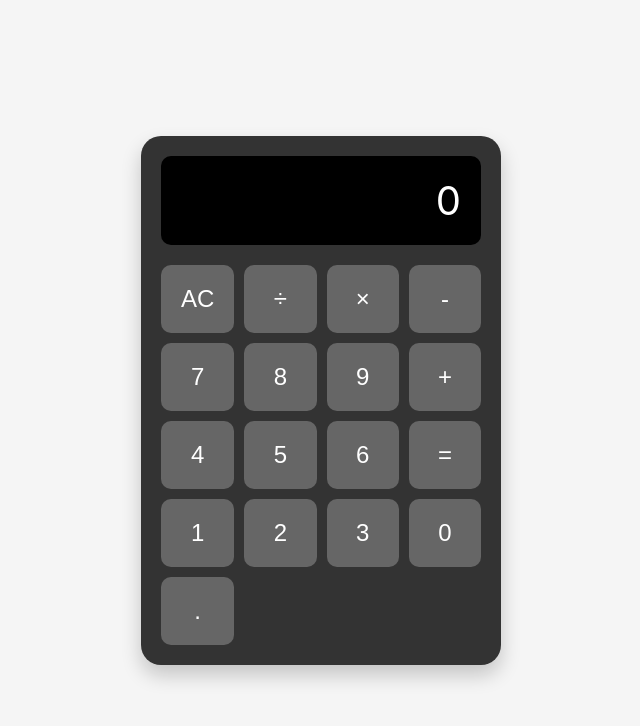
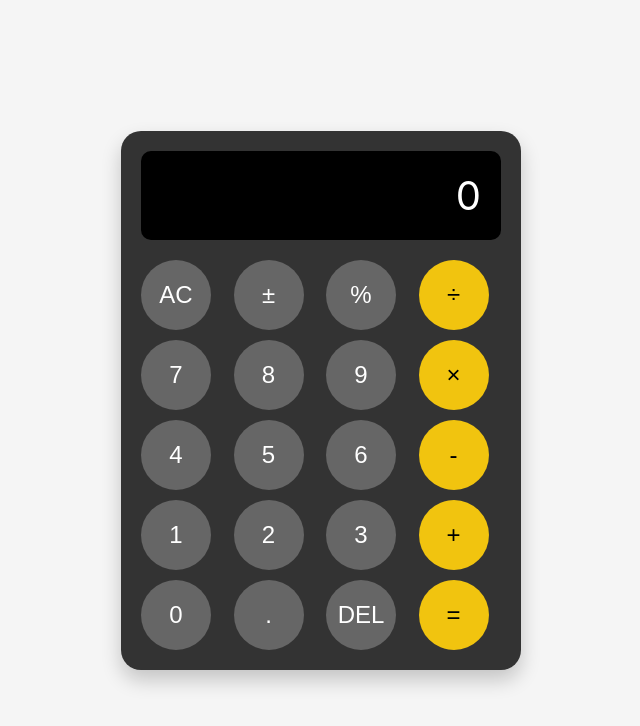
Before and after one commit to billowssun/jisuanqi-Cursor, a plain HTML site: page index.html in a window 1280 px wide. Shown: the whole page, without its empty margins (319-959 px from the left). Drawn offline with Linux system fonts and the light colour scheme.

Commit message:
计算器更新：新功能和样式改进
添加了改变数字符号、输入百分比和删除最后一个字符的功能。等号键现在也可触发计算结果。
样式方面，计算器的宽度增加了，按钮形状和布局进行了优化，运算符按钮有了独特的颜色。

此次更新既增强了用户界面，又增加了功能性，为用户提供更流畅的计算体验。

```diff
--- a/index.html
+++ b/index.html
@@ -11,22 +11,25 @@
         <div class="display" id="display">0</div>
         <div class="buttons">
             <button class="button" onclick="clearDisplay()">AC</button>
-            <button class="button" onclick="inputOperator('/')">÷</button>
-            <button class="button" onclick="inputOperator('*')">×</button>
-            <button class="button" onclick="inputOperator('-')">-</button>
+            <button class="button" onclick="toggleSign()">±</button>
+            <button class="button" onclick="inputPercent()">%</button>
+            <button class="button operator" onclick="inputOperator('/')">÷</button>
             <button class="button" onclick="inputNumber(7)">7</button>
             <button class="button" onclick="inputNumber(8)">8</button>
             <button class="button" onclick="inputNumber(9)">9</button>
-            <button class="button" onclick="inputOperator('+')">+</button>
+            <button class="button operator" onclick="inputOperator('*')">×</button>
             <button class="button" onclick="inputNumber(4)">4</button>
             <button class="button" onclick="inputNumber(5)">5</button>
             <button class="button" onclick="inputNumber(6)">6</button>
-            <button class="button" onclick="calculateResult()">=</button>
+            <button class="button operator" onclick="inputOperator('-')">-</button>
             <button class="button" onclick="inputNumber(1)">1</button>
             <button class="button" onclick="inputNumber(2)">2</button>
             <button class="button" onclick="inputNumber(3)">3</button>
+            <button class="button operator" onclick="inputOperator('+')">+</button>
             <button class="button" onclick="inputNumber(0)">0</button>
             <button class="button" onclick="inputDecimal()">.</button>
+            <button class="button" onclick="deleteLast()">DEL</button>
+            <button class="button operator" onclick="calculateResult()">=</button>
         </div>
     </div>
     <script src="script.js"></script>
--- a/script.js
+++ b/script.js
@@ -78,3 +78,18 @@ function updateDisplay() {
     const display = document.getElementById('display');
     display.innerText = displayValue;
 }
+
+function toggleSign() {
+    displayValue = displayValue.charAt(0) === '-' ? displayValue.slice(1) : '-' + displayValue;
+    updateDisplay();
+}
+
+function inputPercent() {
+    displayValue = String(parseFloat(displayValue) / 100);
+    updateDisplay();
+}
+
+function deleteLast() {
+    displayValue = displayValue.length > 1 ? displayValue.slice(0, -1) : '0';
+    updateDisplay();
+}
--- a/styles.css
+++ b/styles.css
@@ -12,7 +12,7 @@ body {
     background-color: #333;
     border-radius: 20px;
     box-shadow: 0 10px 20px rgba(0, 0, 0, 0.2);
-    width: 320px;
+    width: 360px;
     padding: 20px;
 }
 
@@ -30,17 +30,23 @@ body {
     display: grid;
     grid-template-columns: repeat(4, 1fr);
     gap: 10px;
+    justify-content: center;
 }
 
 .button {
     background-color: #666;
     border: none;
-    border-radius: 10px;
+    border-radius: 50%;
     color: #fff;
     font-size: 1.5em;
     padding: 20px;
     cursor: pointer;
     transition: background-color 0.3s;
+    height: 70px;
+    width: 70px;
+    display: flex;
+    justify-content: center;
+    align-items: center;
 }
 
 .button:hover {
@@ -50,3 +56,16 @@ body {
 .button:active {
     background-color: #aaa;
 }
+
+.button.operator {
+    background-color: #f1c40f;
+    color: #000;
+}
+
+.button.operator:hover {
+    background-color: #f39c12;
+}
+
+.button.operator:active {
+    background-color: #e67e22;
+}
```
